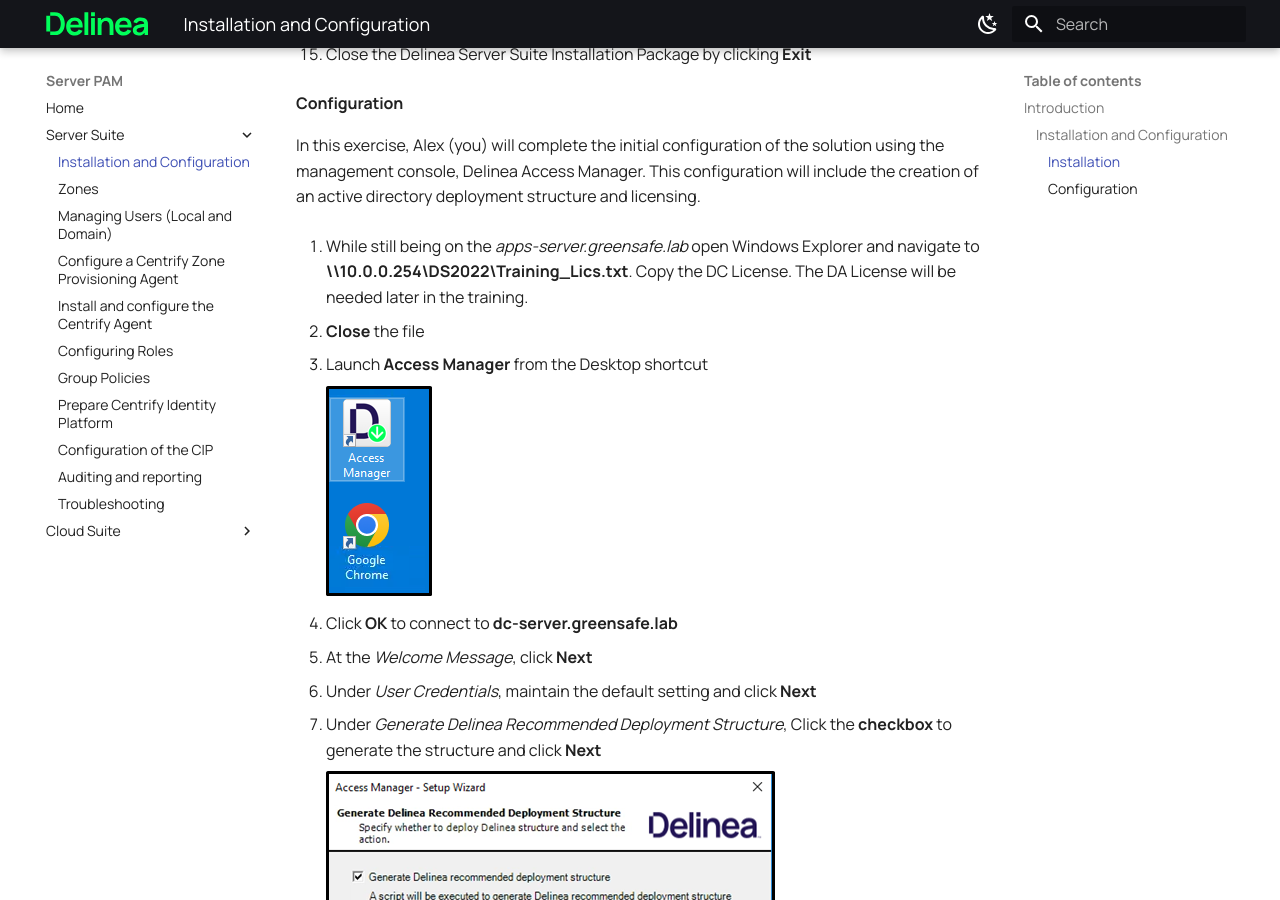
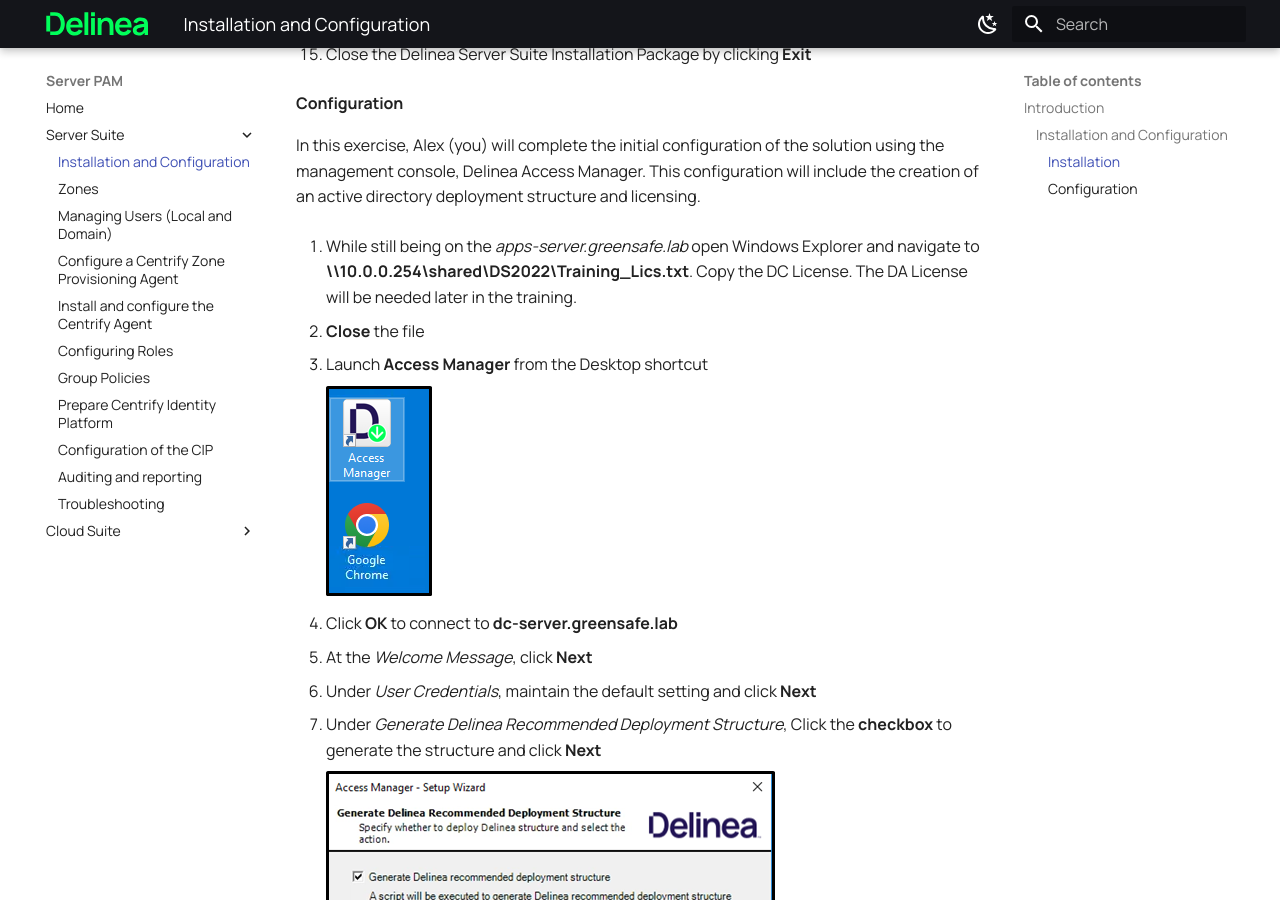
Before and after one commit to wessenstam/server-cloud_suite_partner, an MkDocs documentation site: the page built from docs/Server_Suite/lab1/lab1.md, in a window 1280 px wide and 900 px high, scrolled down 2586 px. Built offline with MkDocs 1.6.1 and Material for MkDocs 9.7.7, drawn with Linux system fonts in a browser that asks for light colours.

```diff
--- a/docs/Server_Suite/lab1/lab1.md
+++ b/docs/Server_Suite/lab1/lab1.md
@@ -69,7 +69,7 @@ Greensafe Payroll Services has recently purchased Delinea Server Suite. Alex Fos
 
 In this exercise, Alex (you) will complete the initial configuration of the solution using the management console, Delinea Access Manager. This configuration will include the creation of an active directory deployment structure and licensing.
 
-01. While still being on the *apps-server.greensafe.lab* open Windows Explorer and navigate to **\\\\10.0.0.254\DS2022\Training_Lics.txt**. Copy the DC License. The DA License will be needed later in the training.
+01. While still being on the *apps-server.greensafe.lab* open Windows Explorer and navigate to **\\\\10.0.0.254\shared\DS2022\Training_Lics.txt**. Copy the DC License. The DA License will be needed later in the training.
 
 03. **Close** the file
 
```
Also changed, not shown: 1 other file.
